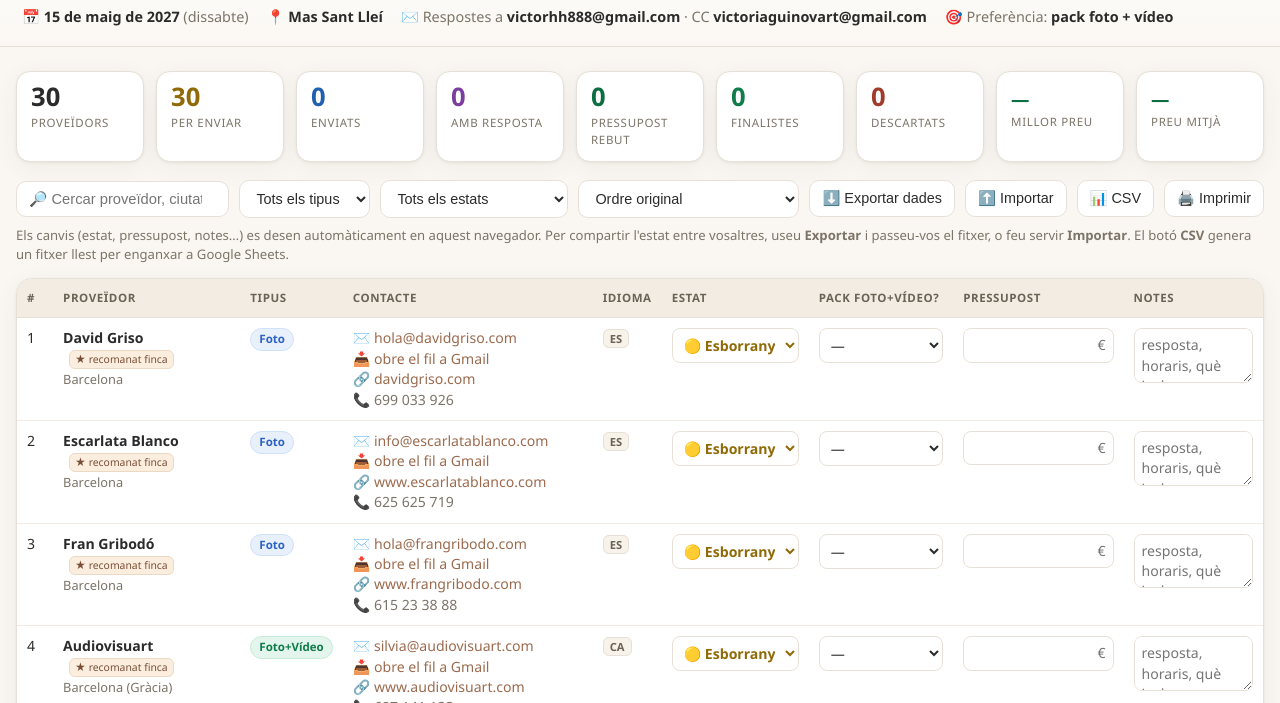
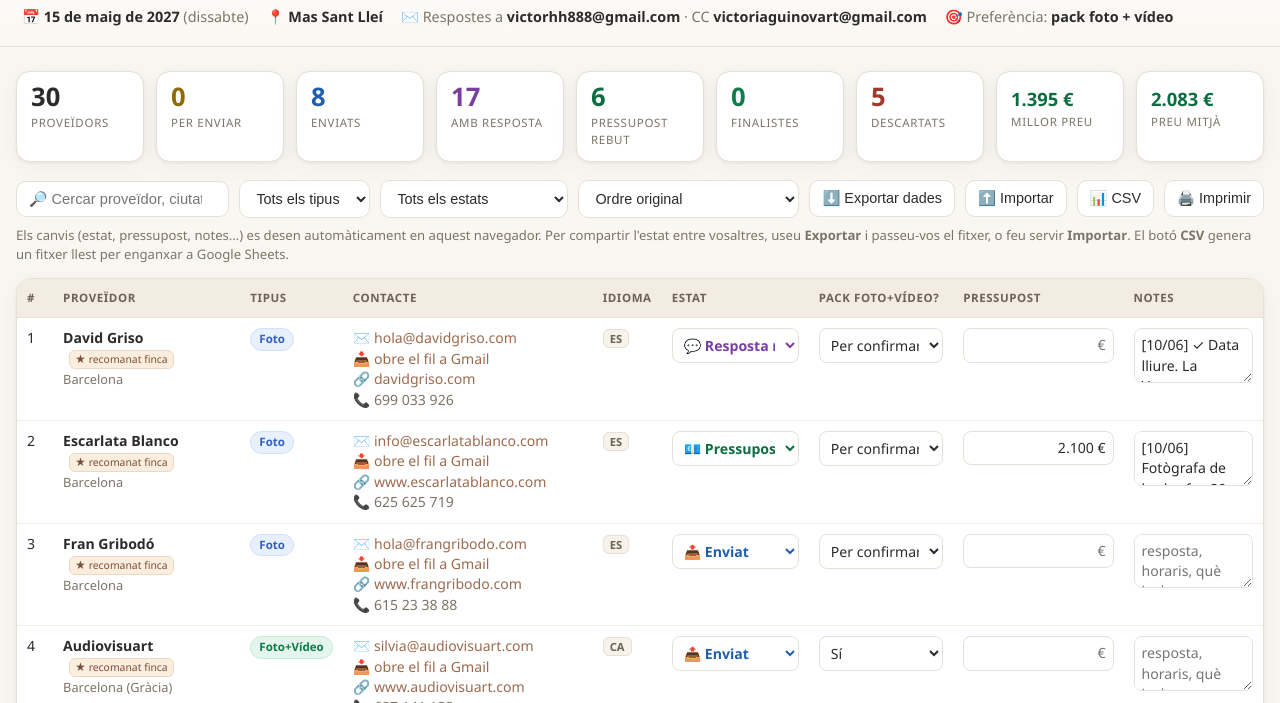
Before and after one commit to lexarad/BODA, a website: page index.html in a window 1280 px wide. Shown: the part 97-800 px from the top of the page. Drawn offline with Linux system fonts and the light colour scheme.

Commit message:
feat: panel precargado con el estado real del seguimiento (#5)
* feat: el panel arranca con el estado real del seguimiento (seed de primera apertura)

En la primera apertura sin nada guardado en el navegador, el panel ya muestra lo que
ha pasado de verdad (hoja de seguimiento, 16/07/2026): 8 enviados sin respuesta, 11 con
respuesta esperando decisión, 6 con presupuesto (con precio, fecha y nota resumida de
la respuesta real de Gmail), 5 descartados por fecha ocupada. Las ediciones posteriores
del usuario mandan siempre sobre el seed (solo aplica con localStorage vacío).

Tests: los de mecánica arrancan ahora de estado vacío explícito ('{}', sin seed) y un
test nuevo con contexto limpio fija los recuentos del seed y su persistencia (24→25).

Co-Authored-By: Claude Fable 5 <noreply@anthropic.com>

* chore: no versionar los PDF generados (artefactos)

Co-Authored-By: Claude Fable 5 <noreply@anthropic.com>

---------

Co-authored-by: Claude Fable 5 <noreply@anthropic.com>

```diff
--- a/index.html
+++ b/index.html
@@ -277,8 +277,47 @@ function sanitizeState(raw){
   }
   return out;
 }
+/* Estat de fàbrica (fulla de seguiment, 16/07/2026): 30 peticions enviades el 09/06,
+   22 respostes. S'aplica NOMÉS la primera vegada que s'obre el panell en un navegador
+   (quan no hi ha res desat); a partir d'aquí mana el que editeu vosaltres. */
+const SEED = {
+  v01:{status:"resp", pack:"Per confirmar", quote:"", notes:"[10/06] ✓ Data lliure. La Vannesa confirma disponibilitat per al 15/05/27 a Mas Sant Lleí."},
+  v02:{status:"quote",pack:"Per confirmar", quote:"2.100 €", notes:"[10/06] Fotògrafa de bodes fa +20 anys; naturalitat i proximitat."},
+  v03:{status:"sent", pack:"Per confirmar", quote:"", notes:""},
+  v04:{status:"sent", pack:"Sí", quote:"", notes:""},
+  v05:{status:"sent", pack:"Per confirmar", quote:"", notes:""},
+  v06:{status:"sent", pack:"Sí", quote:"", notes:""},
+  v07:{status:"resp", pack:"Sí", quote:"", notes:"[09/06] ✓ Data lliure i coneixen la finca. Han escrit 3 cops (09, 16 i 26/06): esperen resposta."},
+  v08:{status:"sent", pack:"Sí", quote:"", notes:""},
+  v09:{status:"resp", pack:"Sí", quote:"", notes:"[10/06] ✓ Data lliure (confirmen dissabte 15/05/27)."},
+  v10:{status:"quote",pack:"Sí", quote:"1.900–2.100 €", notes:"[10/06] Resposta simpàtica i propera; rang segons opcions."},
+  v11:{status:"sent", pack:"Sí", quote:"", notes:""},
+  v12:{status:"sent", pack:"Sí", quote:"", notes:""},
+  v13:{status:"resp", pack:"Sí", quote:"", notes:"[09/06] ✓ Data lliure (l'Stefi confirma disponibilitat)."},
+  v14:{status:"quote",pack:"Sí", quote:"2.600–4.235 €", notes:"[10/06] ⚠ Una altra parella pregunta per la MATEIXA data (sense confirmar): si interessa, respondre aviat."},
+  v15:{status:"drop", pack:"Sí", quote:"", notes:"[10/06] ✗ Data ja ocupada."},
+  v16:{status:"drop", pack:"Sí", quote:"", notes:"[10/06] ✗ Temporada 2027 tancada (recuperant-se d'un accident)."},
+  v17:{status:"sent", pack:"Sí", quote:"", notes:""},
+  v18:{status:"resp", pack:"Sí", quote:"", notes:"[09/06] ✓ Data lliure i coneix bé la finca. Va passar tarifes. 2n correu el 26/06 pendent de llegir."},
+  v19:{status:"quote",pack:"Sí", quote:"des de 1.395 € + IVA", notes:"[10/06] Envien col·leccions i preus de partida com a primera referència."},
+  v20:{status:"resp", pack:"Sí", quote:"", notes:"[09/06] ✓ Data lliure; pack complet amb àlbum A4, dron o postboda de regal."},
+  v21:{status:"resp", pack:"Sí", quote:"", notes:"[09/06] En Marc adjunta el dossier estàndard de tarifes."},
+  v22:{status:"quote",pack:"Sí", quote:"2.500 €", notes:"[15/06] Pack àlbum digital + vídeo; proposen concretar una visita."},
+  v23:{status:"drop", pack:"Per confirmar", quote:"", notes:"[09/06] ✗ Data ocupada per una altra parella."},
+  v24:{status:"drop", pack:"Per confirmar", quote:"", notes:"[10/06] ✗ Data ocupada (i els companys que recomanaria, també)."},
+  v25:{status:"drop", pack:"Per confirmar", quote:"", notes:"[09/06] ✗ Data ja reservada."},
+  v26:{status:"resp", pack:"Per confirmar", quote:"", notes:"[10/06] Treballen amb el fotògraf Carlos Sardà: cobreixen foto+vídeo conjuntament."},
+  v27:{status:"resp", pack:"Per confirmar", quote:"", notes:"[10/06] ✓ Data lliure; explica la seva manera de treballar."},
+  v28:{status:"quote",pack:"Per confirmar", quote:"2.000–2.500 €", notes:"[09/06] ✓ Data lliure («el tinc disponible»)."},
+  v29:{status:"resp", pack:"Per confirmar", quote:"", notes:"[09/06] ✓ Data lliure; proposa una videotrucada sense compromís."},
+  v30:{status:"resp", pack:"Per confirmar", quote:"", notes:"[10/06] ✓ Data lliure («SÍ! tinc la vostra data disponible»)."}
+};
 function loadState(){
-  try{ return sanitizeState(JSON.parse(localStorage.getItem(LS_KEY))) || {}; }
+  try{
+    const raw = localStorage.getItem(LS_KEY);
+    if(raw === null) return sanitizeState(SEED) || {};
+    return sanitizeState(JSON.parse(raw)) || {};
+  }
   catch(e){ return {}; }
 }
 function saveState(s){
```
Also changed, not shown: tests/tracker.spec.js (+28 -0 lines), 1 other file.
